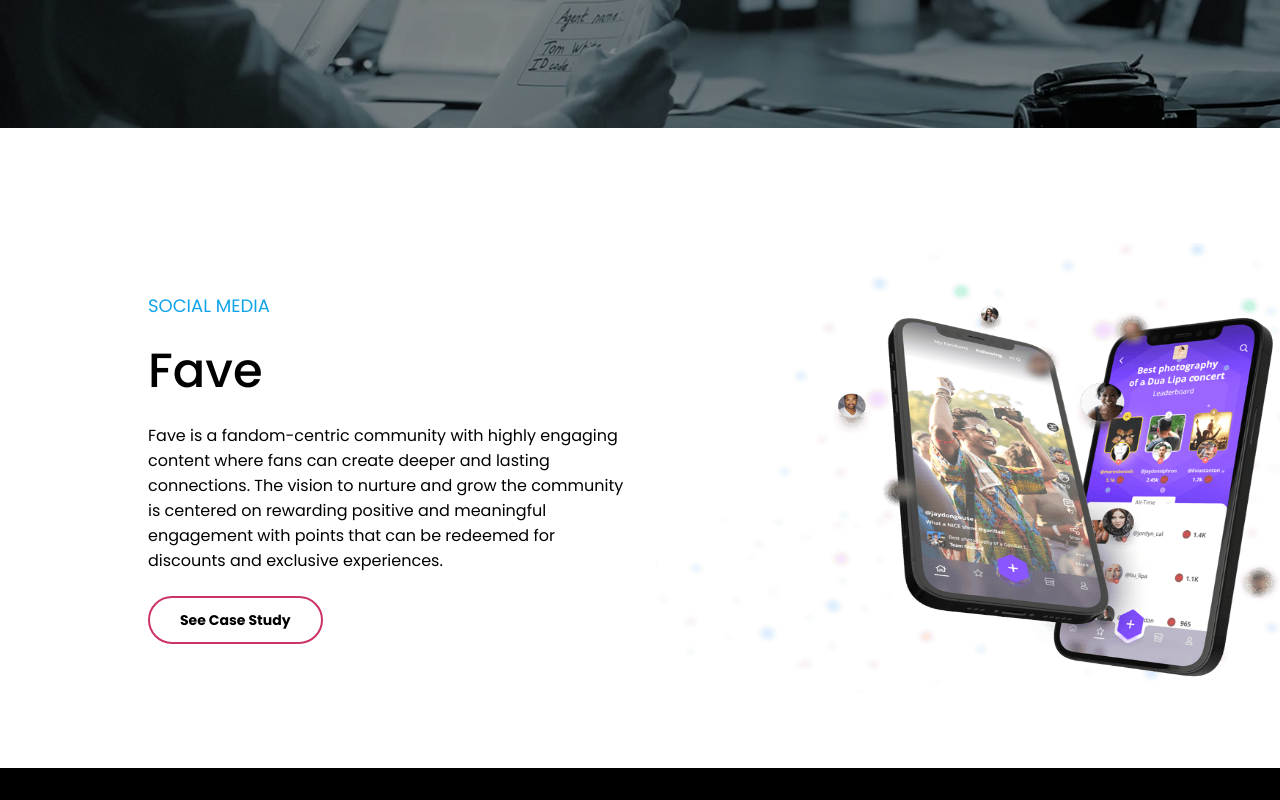
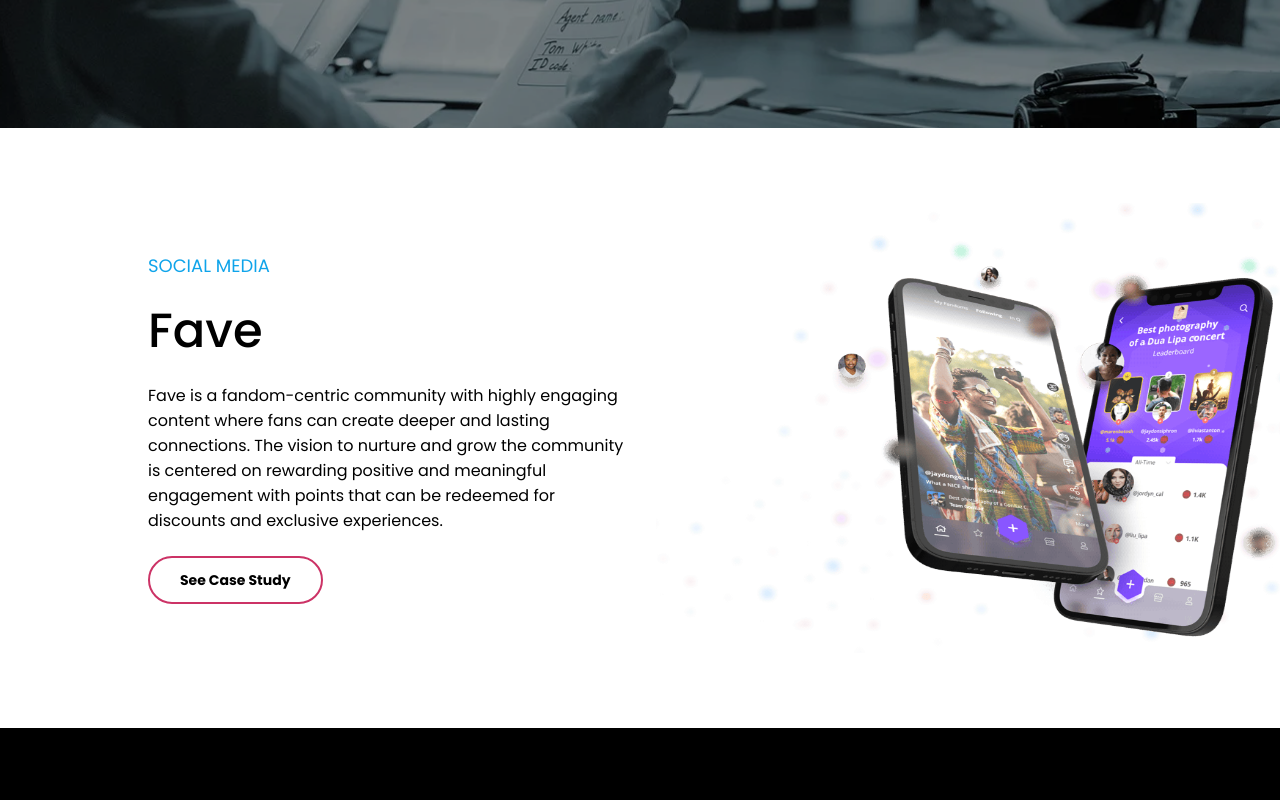
Before and after one commit to KaushalS1911/logixbuilt, a Next.js app: page /portfolio in a window 1280 px wide. Shown: the part 460-1260 px from the top of the page. Built offline with nearby package versions, Linux system fonts and the light colour scheme.

Commit message:
socialmedia

```diff
--- a/src/components/portfolio/socialmedia.jsx
+++ b/src/components/portfolio/socialmedia.jsx
@@ -44,7 +44,6 @@
     return (
         <Box
             sx={{
-                padding: { md: '40px 0 100px', xs: '72px 18px' },
                 overflow: 'hidden',
             }}
         >
```
